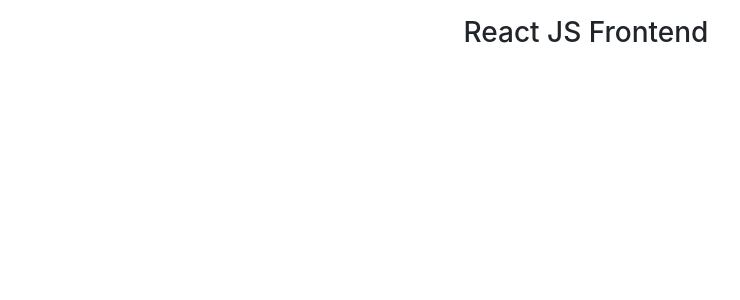
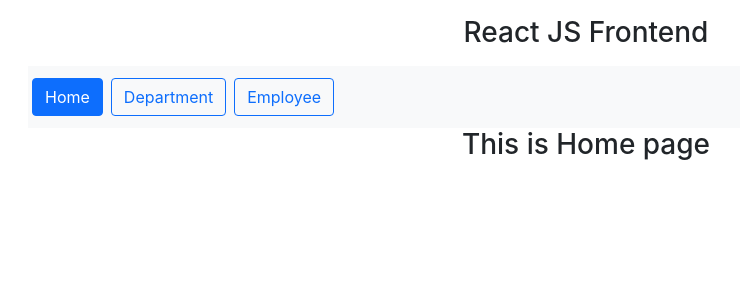
Before and after one commit to marthehe/EmployeeAPI, a React (Create React App) app in the folder ui/employee-app/: page /home in a window 1280 px wide. Shown: the top 300 px of the page, without its empty margins (54-794 px from the left). Built offline with nearby package versions, Linux system fonts and the light colour scheme.

Commit message:
Create Home component

```diff
--- a/ui/employee-app/src/App.js
+++ b/ui/employee-app/src/App.js
@@ -1,11 +1,47 @@
-import logo from "./logo.svg";
 import "./App.css";
+import { Home } from "./Home";
+import { Department } from "./Department";
+import { Employee } from "./Employee";
+import { BrowserRouter, Route, Switch, NavLink } from "react-router-dom";
 
 function App() {
   return (
-    <div className="App container">
-      <h3 className="d-flex justify-content-center m-3">React JS Frontend</h3>
-    </div>
+    <BrowserRouter>
+      <div className="App container">
+        <h3 className="d-flex justify-content-center m-3">React JS Frontend</h3>
+        <nav className="navbar navbar-expand-sm bg-light navbar-dark">
+          <ul className="navbar-nav">
+            <li className="nav-item- m-1">
+              <NavLink className="btn btn-light btn-outline-primary" to="/home">
+                Home
+              </NavLink>
+            </li>
+            <li className="nav-item- m-1">
+              <NavLink
+                className="btn btn-light btn-outline-primary"
+                to="/department"
+              >
+                Department
+              </NavLink>
+            </li>
+            <li className="nav-item- m-1">
+              <NavLink
+                className="btn btn-light btn-outline-primary"
+                to="/employee"
+              >
+                Employee
+              </NavLink>
+            </li>
+          </ul>
+        </nav>
+
+        <Switch>
+          <Route path="/home" component={Home} />
+          <Route path="/department" component={Department} />
+          <Route path="/employee" component={Employee} />
+        </Switch>
+      </div>
+    </BrowserRouter>
   );
 }
 
--- /dev/null
+++ b/ui/employee-app/src/Home.js
@@ -0,0 +1,11 @@
+import React, { Component } from "react";
+
+export class Home extends Component {
+  render() {
+    return (
+      <div>
+        <h3>This is Home page</h3>
+      </div>
+    );
+  }
+}
```
